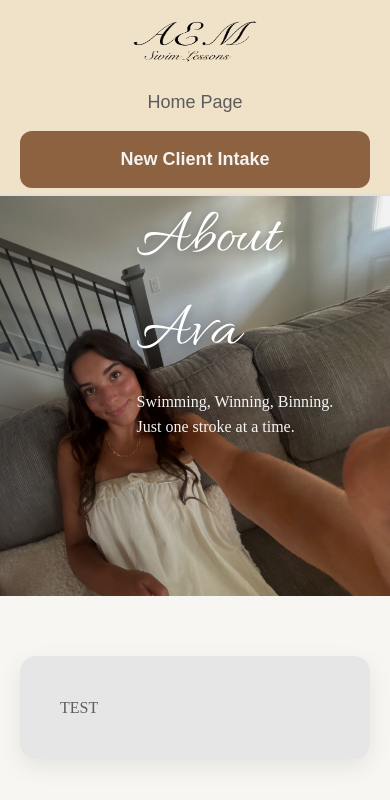
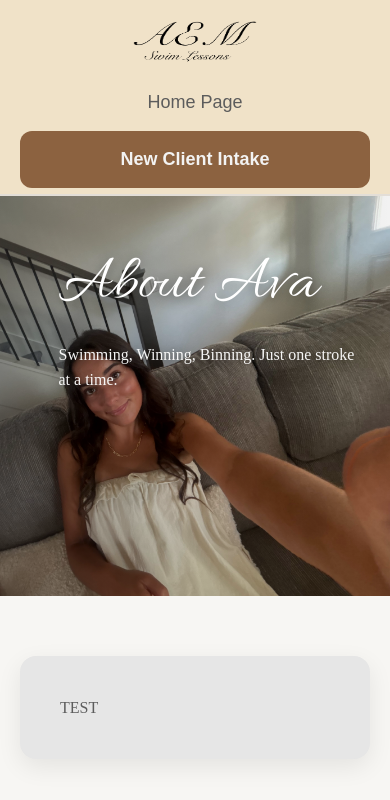
Before and after one commit to Treyman33/ava-website, a React (Vite) app: page /ava-website/about in a window 390 px wide. Shown: the top 800 px of the page. Built offline with nearby package versions, Linux system fonts and the light colour scheme.

Commit message:
About Me Update pt. 1

```diff
--- a/src/index.css
+++ b/src/index.css
@@ -677,7 +677,7 @@ code {
 
   .am-hero-content {
   top: 30%;
-  left: 35%;
+  left: 15%;
   right: 8%;
   }
 
```
